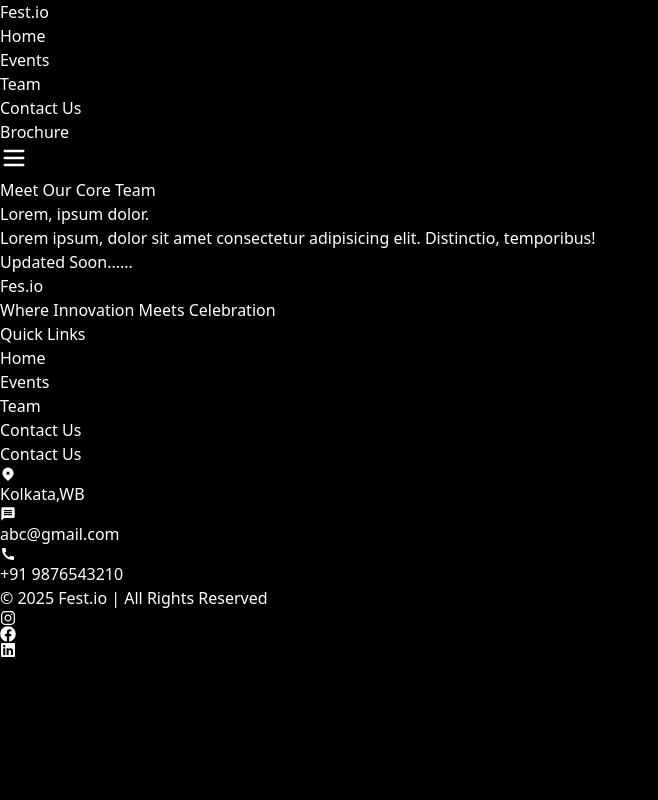
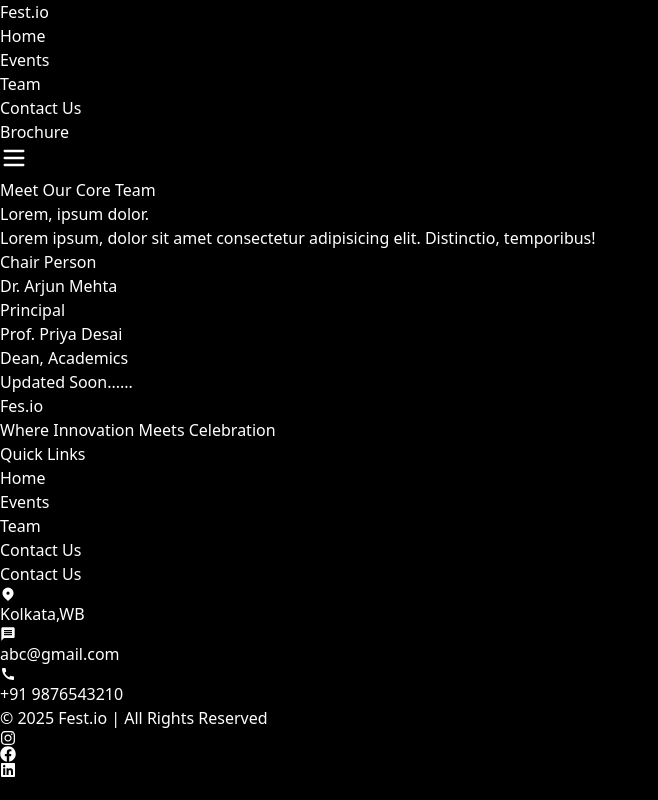
Before and after one commit to Surajit-Tunga/Fest.io, a React (Vite) app: page /team in a window 1280 px wide. Shown: the whole page, without its empty margins (0-658 px from the left). Built offline with nearby package versions, Linux system fonts and the light colour scheme.

Commit message:
Update Team.jsx

```diff
--- a/src/components/Team.jsx
+++ b/src/components/Team.jsx
@@ -1,4 +1,4 @@
-
+import Chair from "./team/Chair"
 import React, { useEffect } from "react";
 import AOS from "aos";
 import "aos/dist/aos.css";
@@ -22,6 +22,7 @@ const CoreTeam = () => {
         </p>
       </div>
       <div className="max-w-3xl mx-auto text-center">
+        <Chair/>
         <p>
           Updated Soon......
         </p>
```
